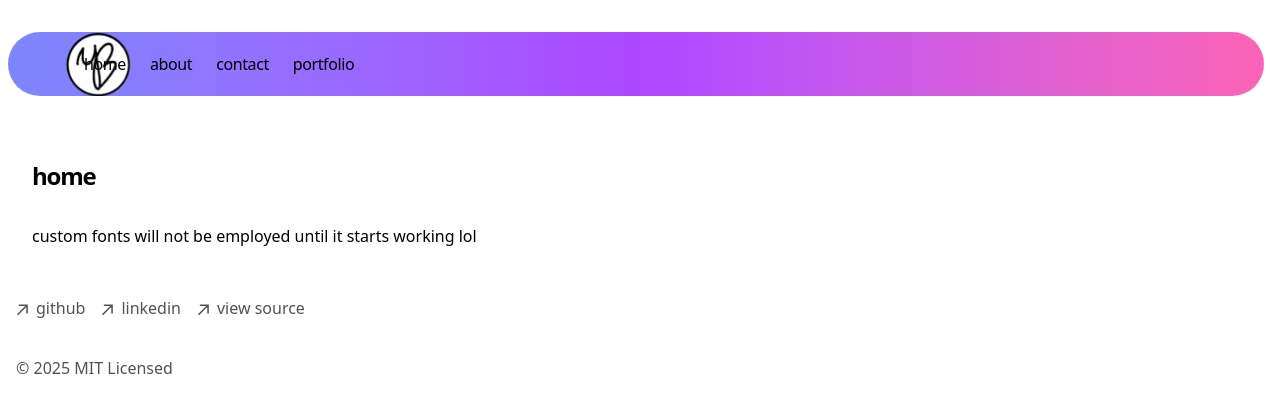
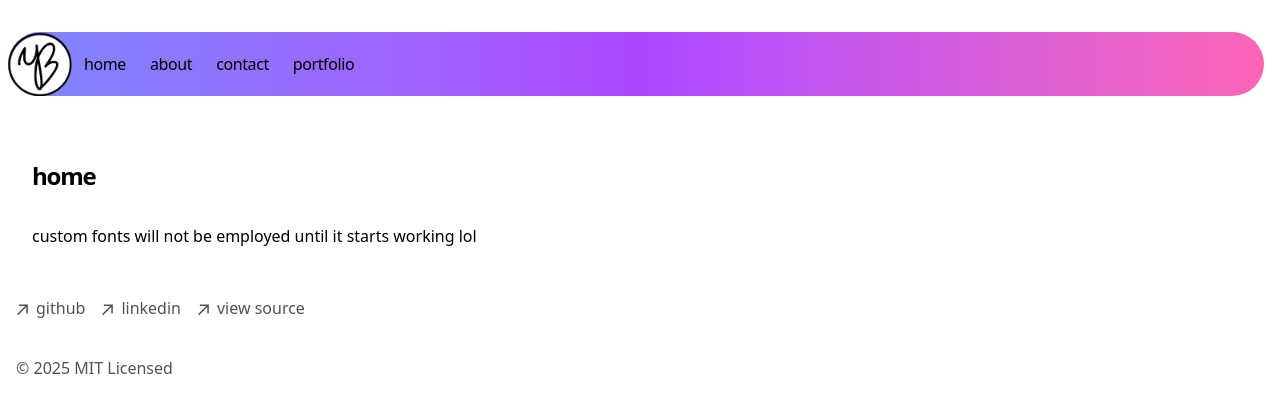
Before and after one commit to yborger/Personal-Website, a Next.js app: page / in a window 1280 px wide. Shown: the top 412 px of the page. Built offline with nearby package versions, Linux system fonts and the light colour scheme.

Commit message:
It's very difficult to work without a laptop or computer, so this is the update.

```diff
--- a/app/components/nav.tsx
+++ b/app/components/nav.tsx
@@ -22,7 +22,7 @@ export function Navbar() {
       <div className="w-full bg-gradient-to-r from-indigo-400 via-purple-500 to-pink-400 ... rounded-full lg:sticky lg:top-12">
 
         <nav
-          className="container flex flex-row items-start relative md:overflow-auto scroll-pr-6 md:relative"
+          className="container navFull flex flex-row items-start relative md:overflow-auto scroll-pr-6 md:relative"
           id="nav"
         >
           <img src="/ybLogo.png" alt="logo" className="logo h-16 w-auto" />
--- /dev/null
+++ b/app/components/phaseCard.tsx
@@ -0,0 +1,23 @@
+
+/*
+
+    Notes/checklist:
+
+    This is specifically for the "scroll and it will appear" section of the projects
+    So these are the cards that fan out/in as you scroll
+
+    -title: at the top, say the PHASE TITLE (design phase, planning, etc.)
+    -img: image with image carousel option?
+            -can i make the img parameter be like a folder route and have it display all images in the folder in a carousel?
+    -descrip: the writing that goes along with this card
+            -expect it to be between 2-5 sentences
+
+    Animation into global.css, left appear is written so now we need the full card
+
+ */
+
+export default function phaseCard(title, img, descrip){
+    return{
+
+    }
+}
--- a/app/global.css
+++ b/app/global.css
@@ -1,8 +1,8 @@
 @import "tailwindcss";
 
-.logo{
+.phaseCard{
   animation: left-appears 5s;
-  animation-iteration-count: infinite;
+  animation-iteration-count: 1;
 }
 
 @keyframes left-appears{
```
